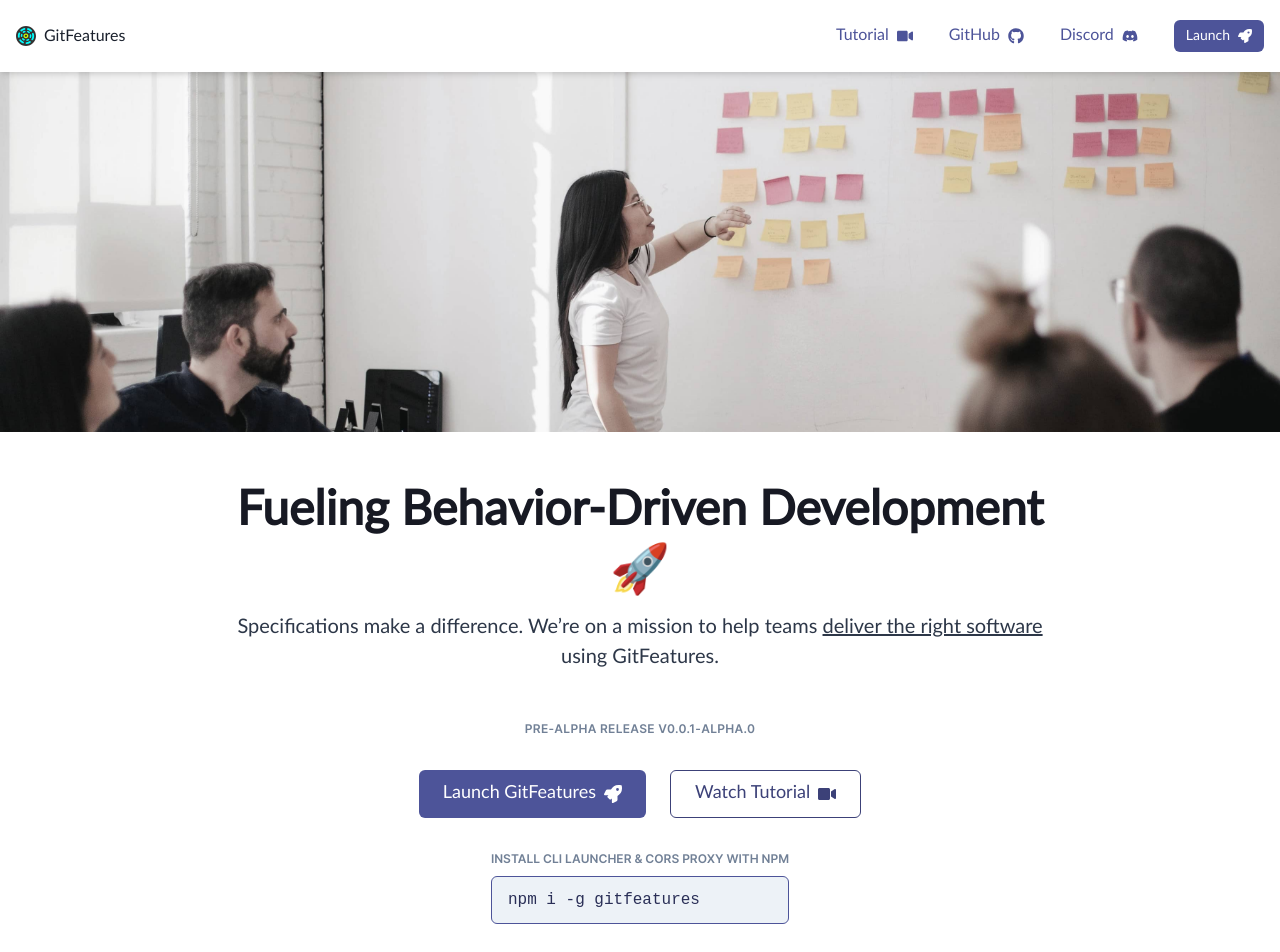
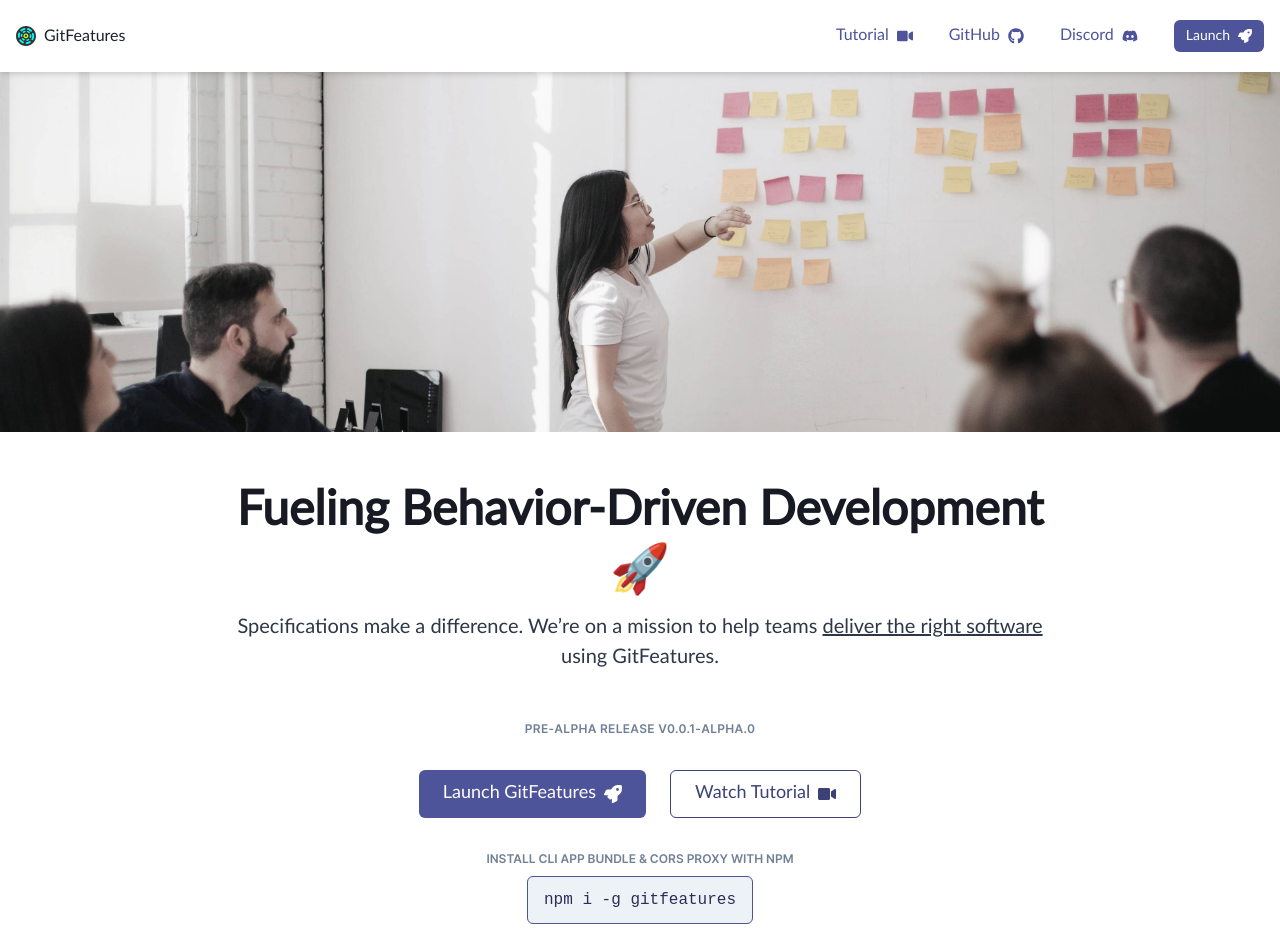
Before and after one commit to sengac/gitfeatures-website, a Next.js app: page / in a window 1280 px wide. Shown: the top 952 px of the page. Built offline with nearby package versions, Linux system fonts and the light colour scheme.

Commit message:
fix centering

```diff
--- a/components/Hero.tsx
+++ b/components/Hero.tsx
@@ -103,13 +103,11 @@
                             </chakra.a>
                         </Stack>
                     </Center>
-                    <Center pb={8}>
-                        <Stack>
-                            <Text fontSize="xs" fontWeight="semibold" color="gray.500" textTransform="uppercase">Install CLI launcher & CORS proxy with NPM</Text>
-                            <Code display="flex" borderWidth="1px" pt={2} pb={2} pl={4} pr={4} borderRadius="md" borderColor="brand.500" color="brand.700" height={12} fontFamily="Courier New" fontSize="md" alignItems="center">
-                                npm i -g gitfeatures
-                            </Code>
-                        </Stack>
+                    <Center flexDirection="column" pb={8}>
+                        <Text fontSize="xs" fontWeight="semibold" color="gray.500" textTransform="uppercase" mb={2}>Install CLI app bundle & CORS proxy with NPM</Text>
+                        <Code display="flex" borderWidth="1px" pt={2} pb={2} pl={4} pr={4} borderRadius="md" borderColor="brand.500" color="brand.700" height={12} fontFamily="Courier New" fontSize="md" alignItems="center">
+                            npm i -g gitfeatures
+                        </Code>
                     </Center>
                     <chakra.p
                         mb={3}
```
